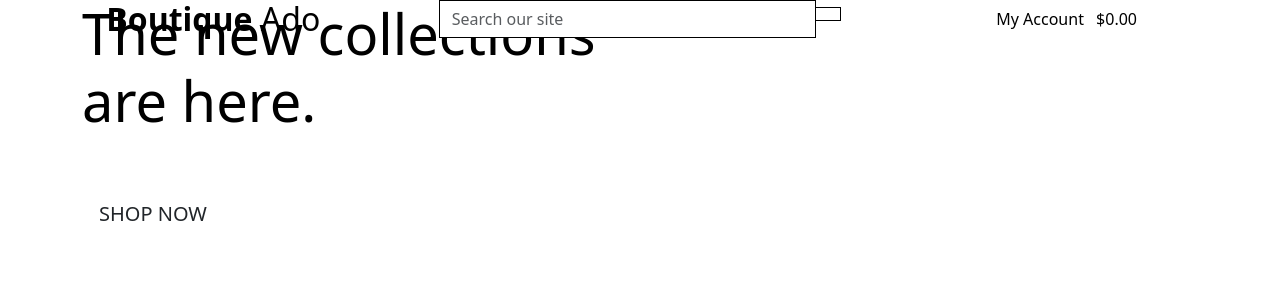
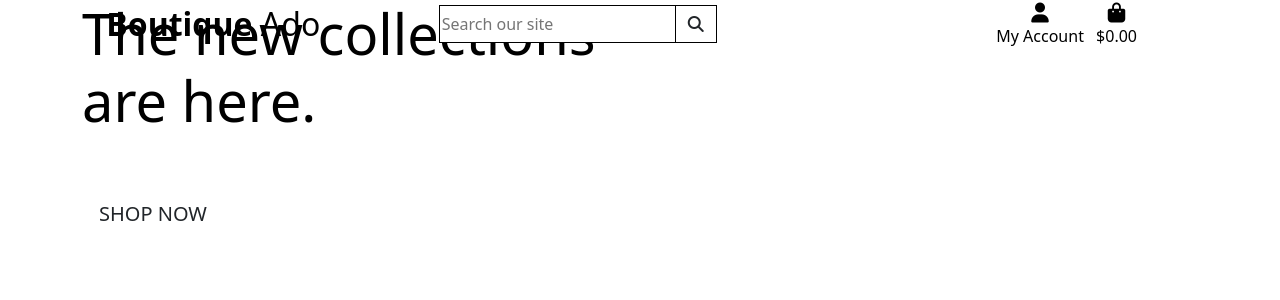
Before and after one commit to AnnieRho7/Boutique-Ado-V1, a Django app: page / in a window 1280 px wide. Shown: the top 300 px of the page. Run offline with Django 3.2, Linux system fonts and the light colour scheme.

Commit message:
updated base to fix font awesome link

```diff
--- a/templates/base.html
+++ b/templates/base.html
@@ -4,7 +4,6 @@
 <html lang="en">
 
 <head>
-
     <!-- Meta block to support older IE versions and viewport settings -->
     {% block meta %}
     <meta http-equiv="X-UA-Compatible" content="IE=edge">
@@ -22,8 +21,11 @@
 
     {% block extra_css %}{% endblock %}
 
+    <!-- Font Awesome CSS -->
+    <link rel="stylesheet" href="https://cdnjs.cloudflare.com/ajax/libs/font-awesome/6.5.1/css/all.min.css">
+
+
     <title>Boutique Ado - {% block extra_title %}{% endblock %}</title>
-
 </head>
 
 <body>
@@ -38,22 +40,19 @@
             <div class="col-12 col-lg-4 my-auto py-1 py-lg-0">
                 <form method="GET" action="">
                     <div class="input-group w-100">
-                        <input class="form-control border border-black rounded-0" type="text" name="q"
-                            placeholder="Search our site">
-                        <div class="input-group-append">
-                            <button class="form-control btn btn-black border border-black rounded-0" type="submit">
-                                <span class="icon">
-                                    <i class="fas fa-search"></i>
-                                </span>
-                            </button>
-                        </div>
+                        <input class="border border-black rounded-0" type="text" name="q" placeholder="Search our site">
+                        <button class="btn btn-black border border-black rounded-0" type="submit">
+                            <span class="icon">
+                                <i class="fas fa-search"></i>
+                            </span>
+                        </button>
                     </div>
                 </form>
             </div>
             <div class="col-12 col-lg-4 my-auto py-1 py-lg-0">
                 <ul class="list-inline list-unstyled text-center text-lg-right my-0">
                     <li class="list-inline-item dropdown">
-                        <a class="text-black nav-link" href="#" id="user-options" data-toggle="dropdown"
+                        <a class="text-black nav-link" href="#" id="user-options" data-bs-toggle="dropdown"
                             aria-haspopup="true" aria-expanded="false">
                             <div class="text-center">
                                 <div><i class="fas fa-user fa-lg"></i></div>
```
